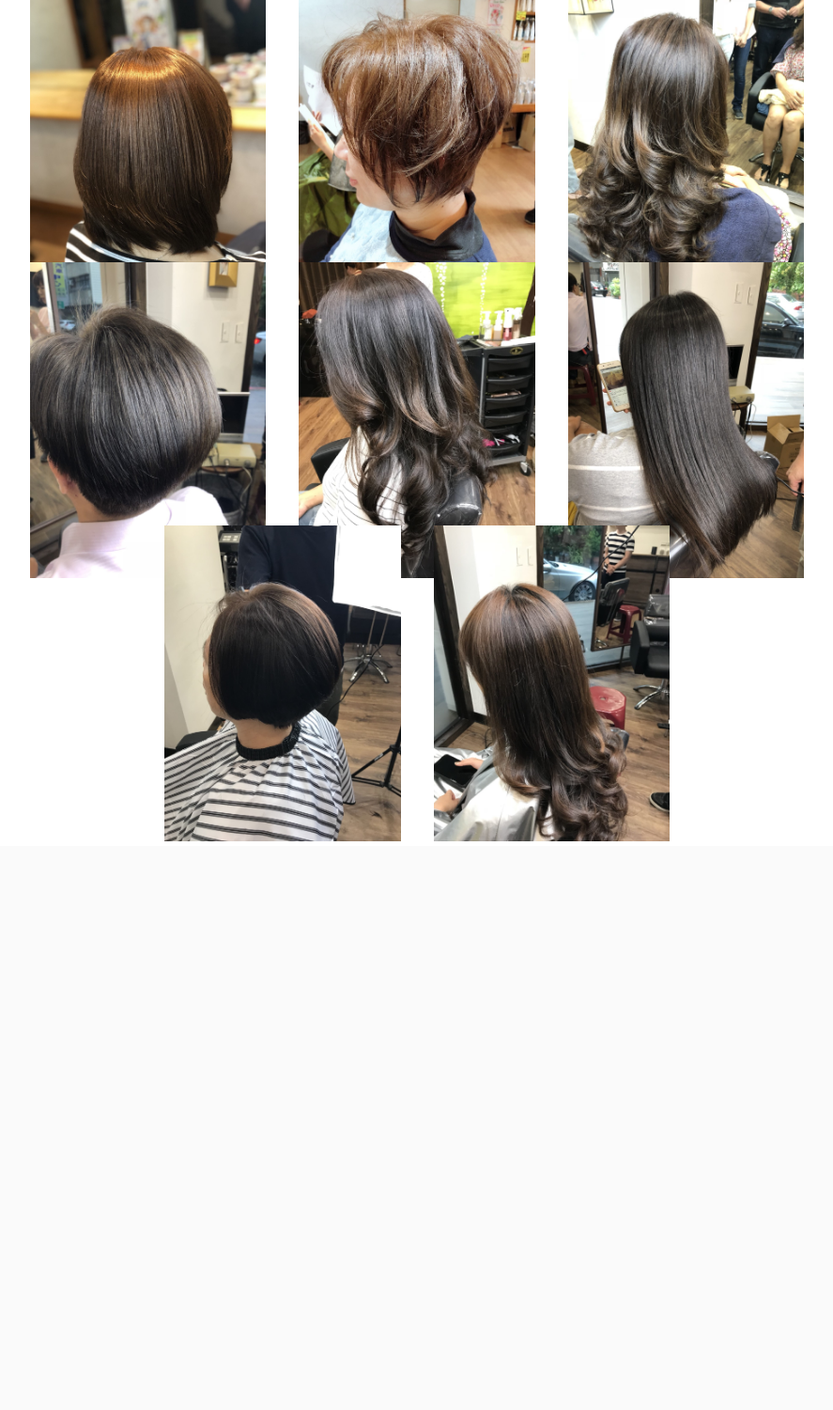
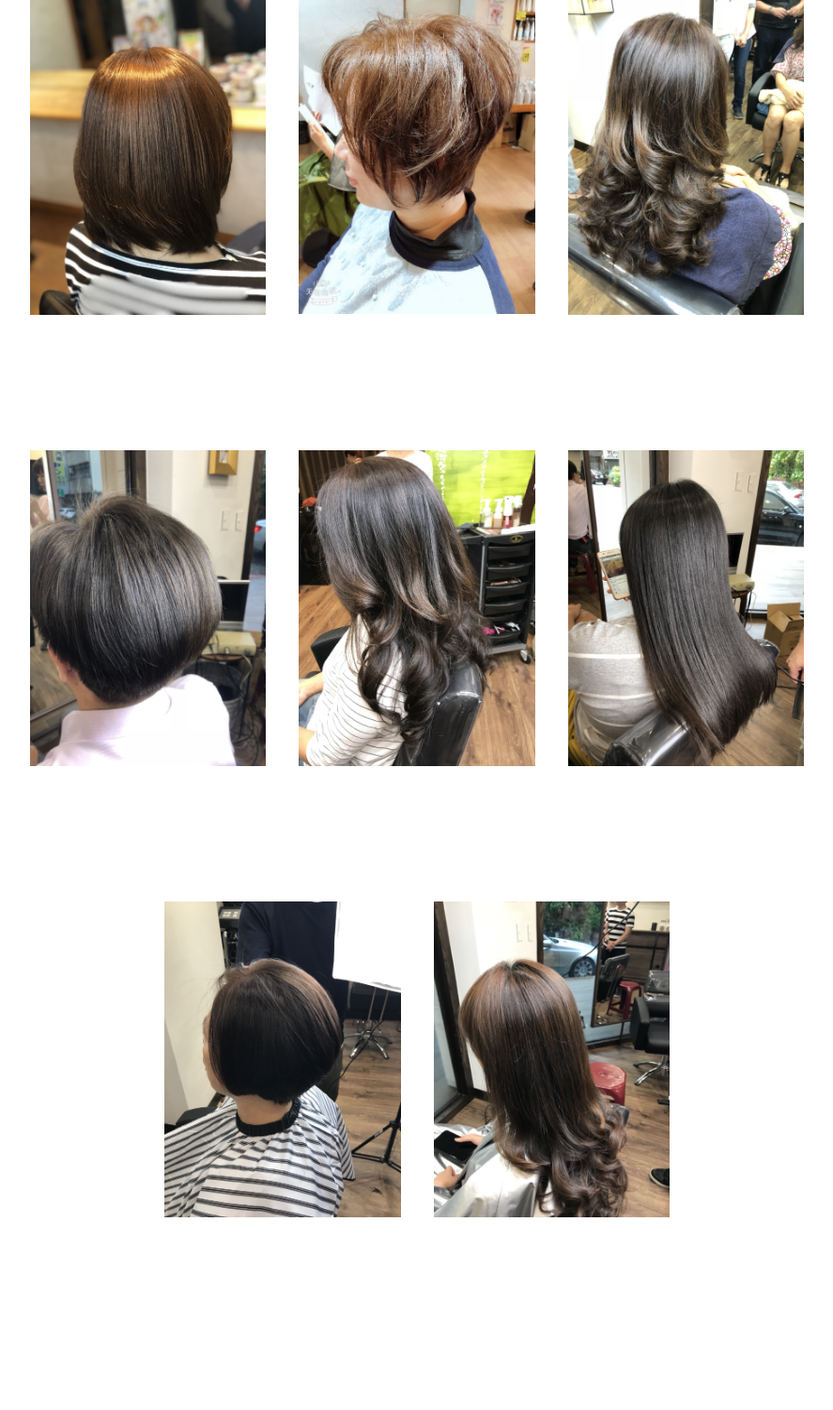
Before and after one commit to changfm/shinri-salon-tw, a PHP site: page /gallery.html in a window 1280 px wide. Shown: the part 239-1739 px from the top of the page at 94% size, without its empty margins (196-1083 px from the left). Before the commit the page ends 1134 px from the top, so only its background shows below. Run offline with PHP 8.4, Linux system fonts and the light colour scheme; some web fonts are replaced.

Commit message:
修正商品高度

```diff
--- a/css/component.css
+++ b/css/component.css
@@ -76,7 +76,7 @@
   display: inline-block;
   margin: 15px 0;
   vertical-align: top;
-  height: 250px;
+  height: 450px;
   width: 24.7%;
   padding: 0px 15px;
 }
```
